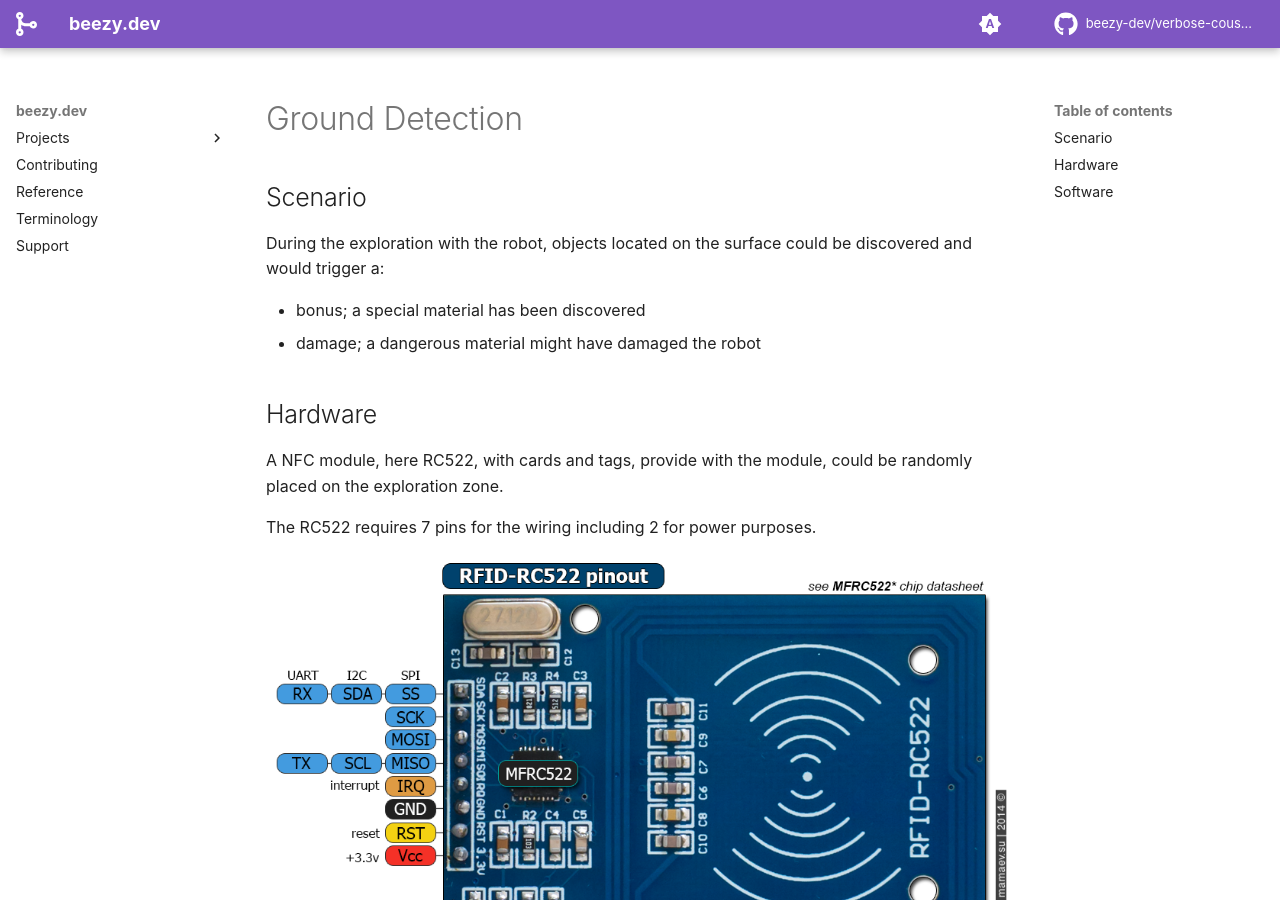
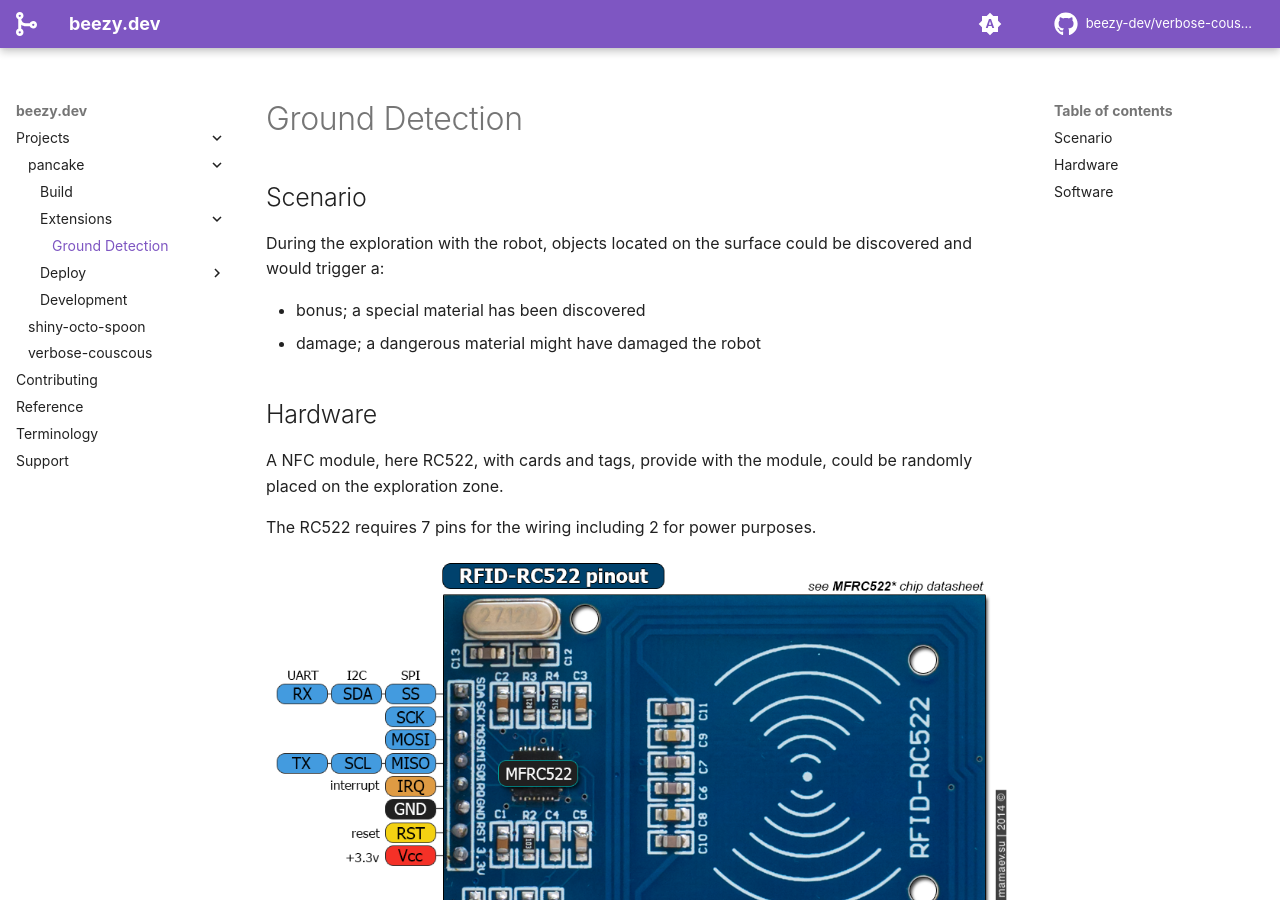
Before and after one commit to beezy-dev/verbose-couscous, an MkDocs documentation site: the page built from docs/pancake/nfc.md, in a window 1280 px wide and 900 px high. Built offline with MkDocs 1.6.1 and Material for MkDocs 9.7.7, drawn with Linux system fonts in a browser that asks for light colours; some web fonts are replaced; comment, search, counter and statistics services are not loaded.

Commit message:
Update mkdocs.yml

```diff
--- a/mkdocs.yml
+++ b/mkdocs.yml
@@ -92,6 +92,8 @@ nav:
     - pancake:
       - pancake/index.md
       - Build: pancake/rover.md
+      - Extensions:
+        - Ground Detection: pancake/nfc.md
       - Deploy:
         - Requirements: pancake/bom.md
         - Hardware: pancake/hardware.md
```
